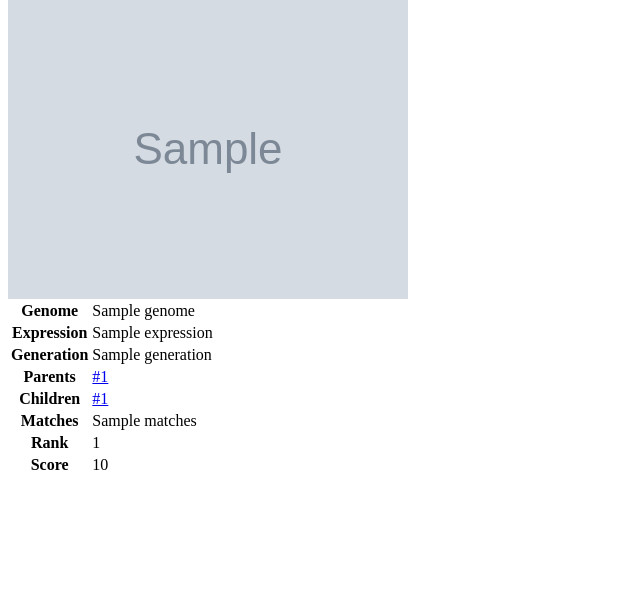
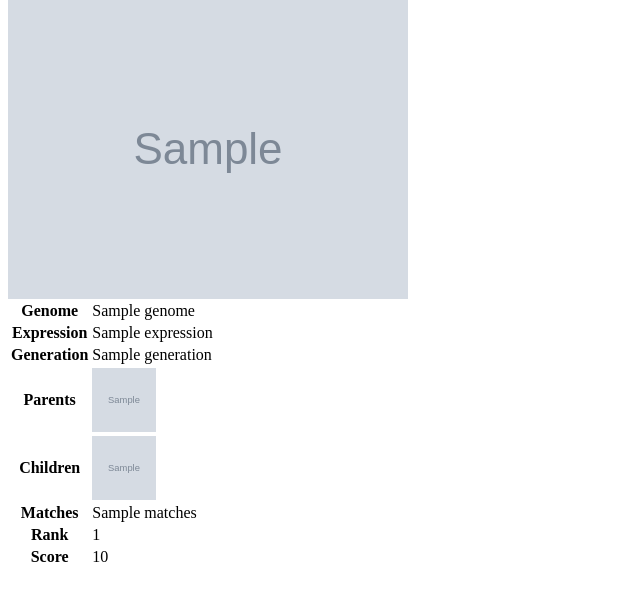
Before and after one commit to Arachnid/sandplotter, a Python web app: template python/appengine/templates/individual.html in a window 1280 px wide. Shown: the part 56-657 px from the top of the page, without its empty margins (0-640 px from the left). Run offline with Jinja, Linux system fonts and the light colour scheme; the template is opened without the code that fills it: most values are stand-ins (such as "Sample title", 1, 10 or a date in 2020); grey boxes marked "Sample" are stand-in pictures.

Commit message:
Thumbnails in genome browser

```diff
--- a/python/appengine/app.yaml
+++ b/python/appengine/app.yaml
@@ -5,6 +5,8 @@ api_version: 1
 threadsafe: true
 
 handlers:
+- url: /static
+  static_dir: static
 - url: /random
   script: randomcurve.app
 - url: /_ah/cron/.*
--- a/python/appengine/evolve.py
+++ b/python/appengine/evolve.py
@@ -4,6 +4,7 @@ import logging
 import math
 import random
 
+from google.appengine.api import memcache
 from google.appengine.ext import ndb
 
 import ga
--- a/python/appengine/model.py
+++ b/python/appengine/model.py
@@ -38,9 +38,8 @@ class Individual(ndb.Model):
             individual.put()
         return individual
 
-    @property
-    def image_url(self):
-        return images.get_serving_url(self.image)
+    def image_url(self, size=None):
+        return images.get_serving_url(self.image, size=size)
 
 
 class Vote(ndb.Model):
--- /dev/null
+++ b/python/appengine/static/main.css
@@ -0,0 +1,5 @@
+.thumbnail {
+  width: 64px;
+  height: 64px;
+  border: none
+}
--- a/python/appengine/templates/base.html
+++ b/python/appengine/templates/base.html
@@ -1,5 +1,6 @@
 <html>
 <head>
+  <link rel="stylesheet" type="text/css" href="/static/main.css">
   <title>{% block title %}Rate My Curve{% endblock %}</title>
   {% block head %}{% endblock %}
 </head>
--- a/python/appengine/templates/index.html
+++ b/python/appengine/templates/index.html
@@ -9,8 +9,8 @@
 
     <table>
       <tr>
-        <td><a href="/?winner={{i1.key.id()}}&loser={{i2.key.id()}}"><img src="{{i1.image_url}}"/></a>
-        <td><a href="/?winner={{i2.key.id()}}&loser={{i1.key.id()}}"><img src="{{i2.image_url}}"/></a>
+        <td><a href="/?winner={{i1.key.id()}}&loser={{i2.key.id()}}"><img src="{{i1.image_url()}}"/></a>
+        <td><a href="/?winner={{i2.key.id()}}&loser={{i1.key.id()}}"><img src="{{i2.image_url()}}"/></a>
       </tr>
     </table>
     <a href="/">Just give me another</a>
--- a/python/appengine/templates/individual.html
+++ b/python/appengine/templates/individual.html
@@ -2,22 +2,22 @@
 {% block title %}Individual #{{individual.key.id()}}{% endblock %}
 {% block body %}
 <h2>Individual #{{individual.key.id()}}</h2>
-<img src="{{individual.image_url}}" />
+<img src="{{individual.image_url()}}" />
 <table>
     <tr><th>Genome</th><td>{{genome}}</td></tr>
     <tr><th>Expression</th><td>{{expression}}</td></tr>
     <tr><th>Generation</th><td>{{individual.generation}}</td></tr>
     {% if individual.parents %}
         <tr><th>Parents</th><td>
-            {% for parent_key in individual.parents %}
-                <a href="/individual/{{parent_key.id()}}">#{{parent_key.id()}}</a>
+            {% for parent in parents %}
+                <a href="/individual/{{parent.key.id()}}"><img src="{{parent.image_url(64)}}" title="Individual #{{parent.key.id()}}" class="thumbnail"></a>
             {% endfor %}
         </td></tr>
     {% endif %}
     {% if children %}
         <tr><th>Children</th><td>
-            {% for child_key in children %}
-                <a href="/individual/{{child_key.id()}}">#{{child_key.id()}}</a>
+            {% for child in children %}
+                <a href="/individual/{{child.key.id()}}"><img src="{{child.image_url(64)}}" alt="Individual #{{child.key.id()}}" class="thumbnail"></a>
             {% endfor %}
         </td></tr>
     {% endif %}
```
Also changed, not shown: python/appengine/main.py (+9 -2 lines).
